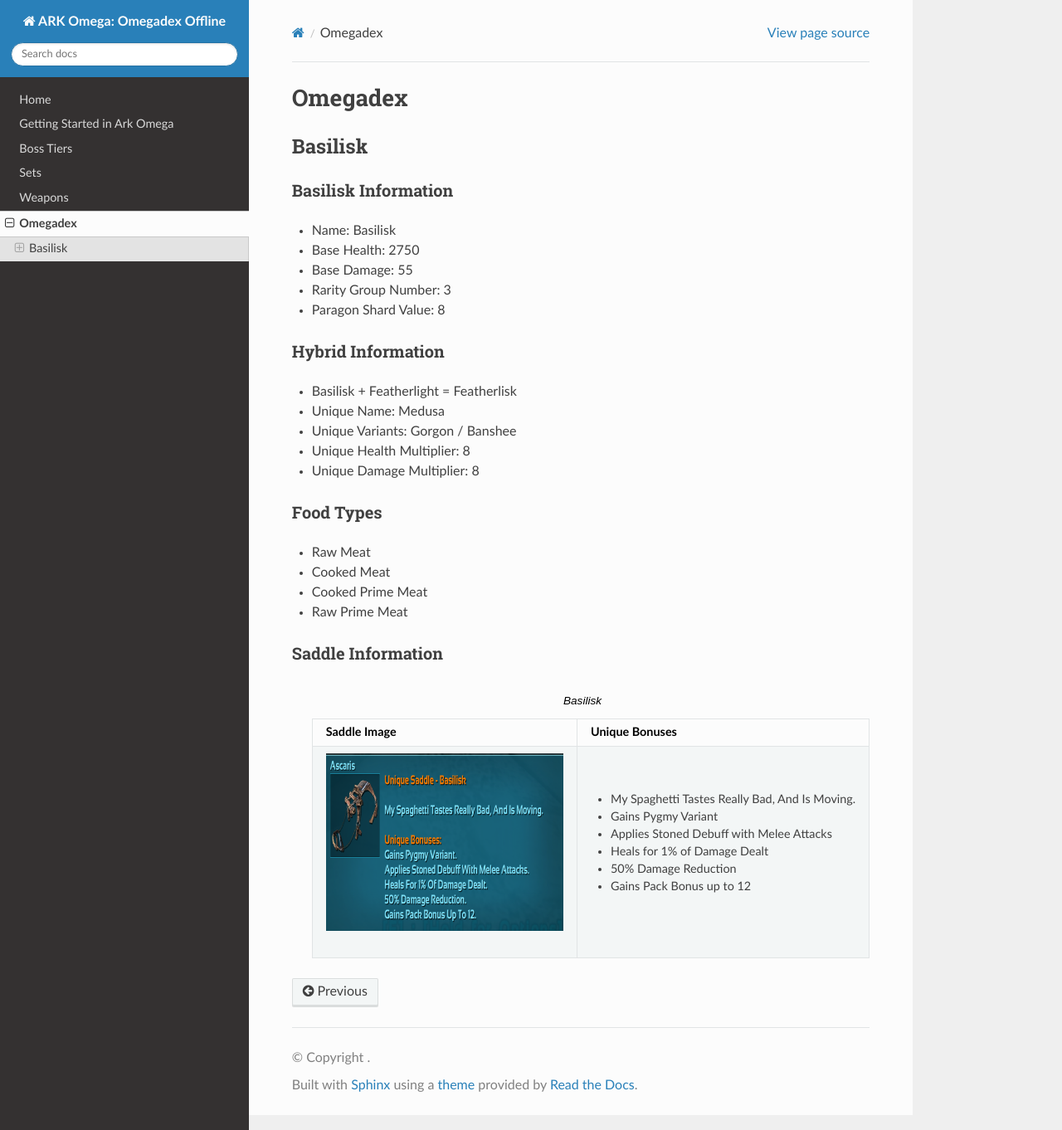
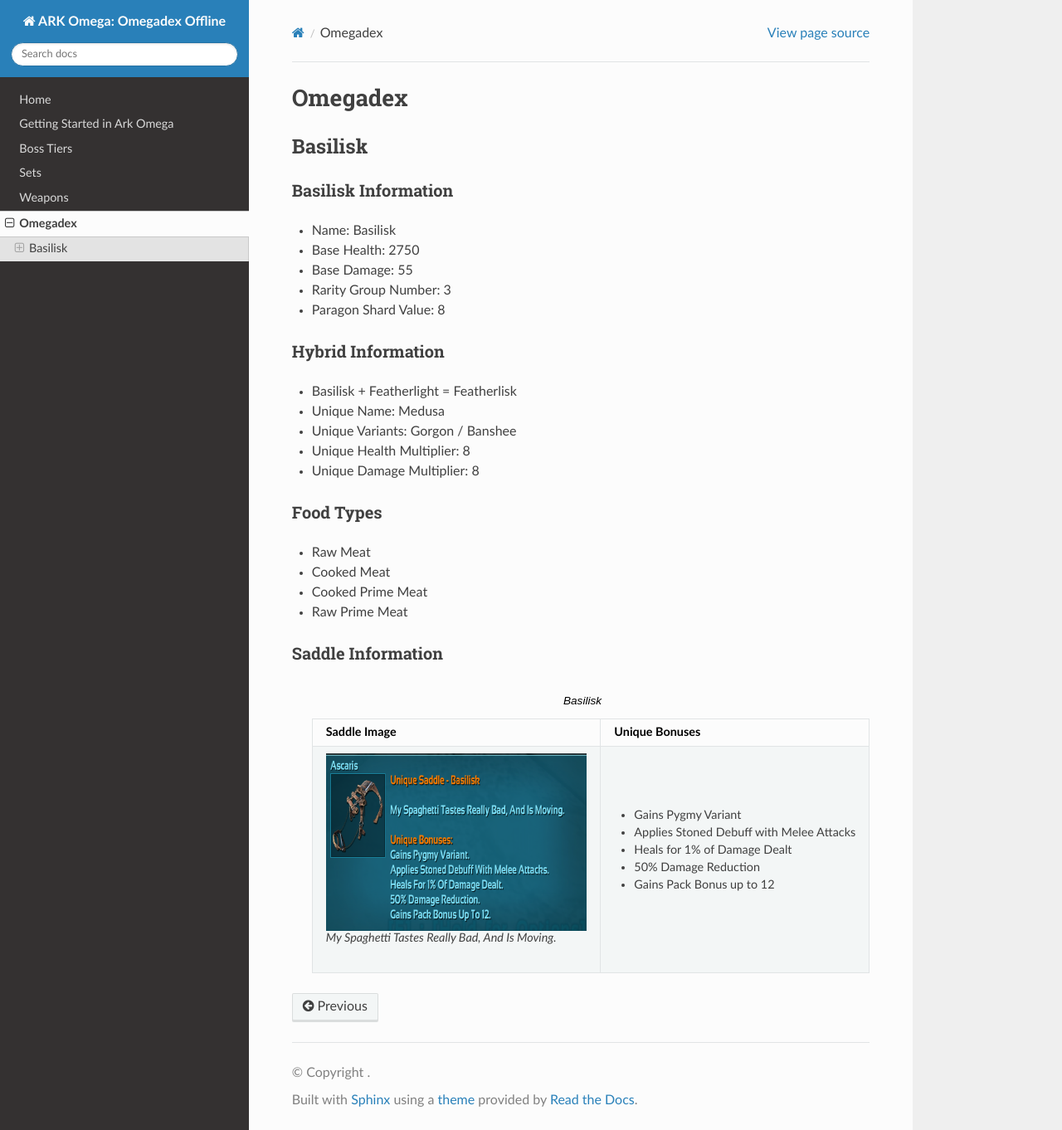
Before and after one commit to straightCrimpin/readthedocs_test, a Sphinx documentation site: the page built from docs/Omegadex.rst, in a window 1280 px wide and 1362 px high. Shown: the whole window at 83% size. Built offline with Sphinx 7.4.7 and the Read the Docs theme 2.0.0, drawn with Linux system fonts in a browser that asks for light colours.

```diff
--- a/docs/Omegadex.rst
+++ b/docs/Omegadex.rst
@@ -43,8 +43,9 @@ Saddle Information
          - Unique Bonuses
        * - .. figure:: images/Saddles/basilisk.png
              :scale: 100 %
-         - * My Spaghetti Tastes Really Bad, And Is Moving.
-           * Gains Pygmy Variant
+
+             My Spaghetti Tastes Really Bad, And Is Moving.
+         - * Gains Pygmy Variant
            * Applies Stoned Debuff with Melee Attacks
            * Heals for 1% of Damage Dealt
            * 50% Damage Reduction
```
